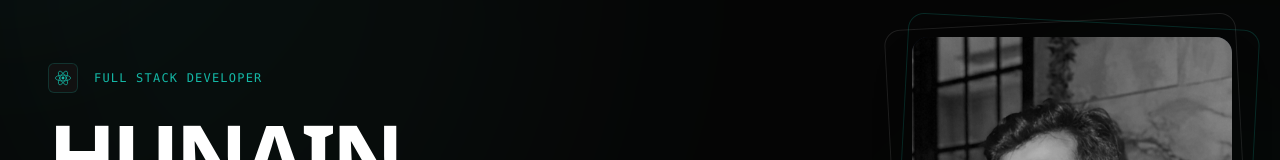
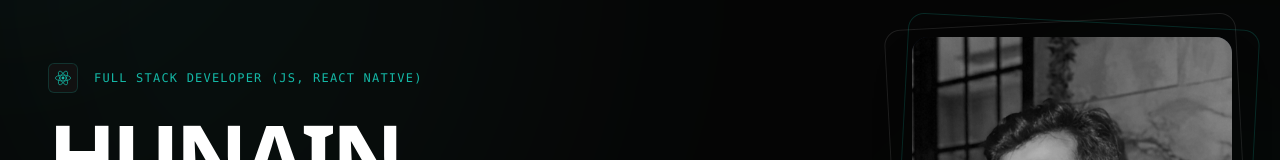
Before and after one commit to hunain81/hunainportfolio, a React (Vite) app: page / in a window 1280 px wide. Shown: the part 178-338 px from the top of the page. Built offline with nearby package versions, Linux system fonts and the light colour scheme.

Commit message:
Update App.jsx

```diff
--- a/src/App.jsx
+++ b/src/App.jsx
@@ -286,7 +286,7 @@ export default function App() {
               <div className="bg-[#111] p-1.5 rounded-md border border-teal-500/20">
                 <ReactLogoIcon className="w-4 h-4 text-teal-500" />
               </div>
-              <span className="text-teal-500 font-mono text-xs tracking-widest uppercase">Full Stack Developer</span>
+              <span className="text-teal-500 font-mono text-xs tracking-widest uppercase">Full Stack Developer (JS, React Native)</span>
             </div>
 
             <h1 className="text-[12vw] md:text-[7vw] font-black text-white leading-[0.85] tracking-tighter mb-8 overflow-hidden">
```
